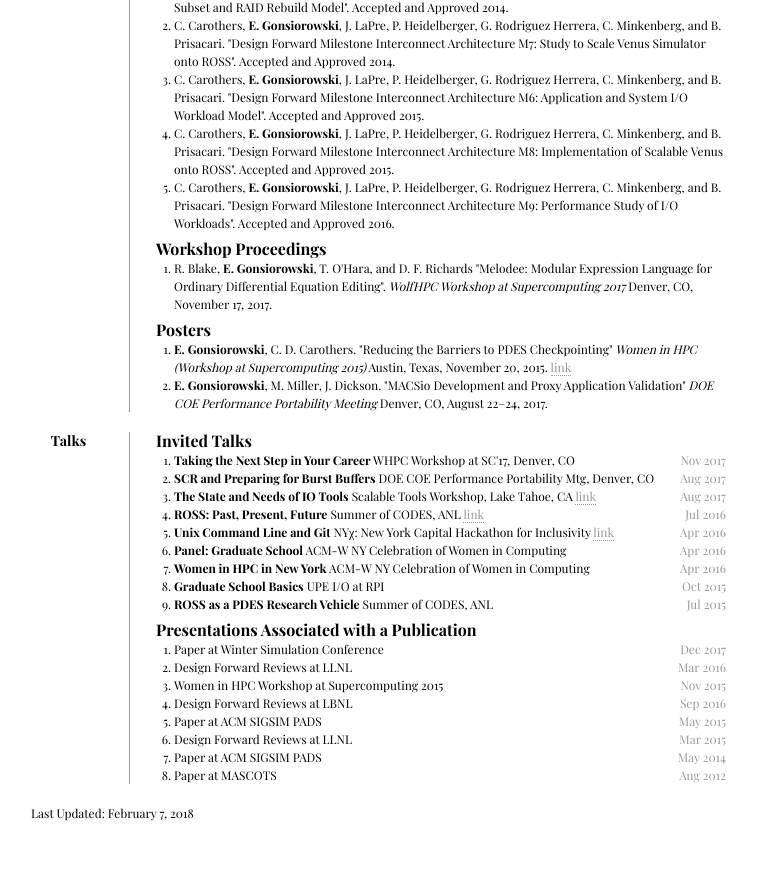
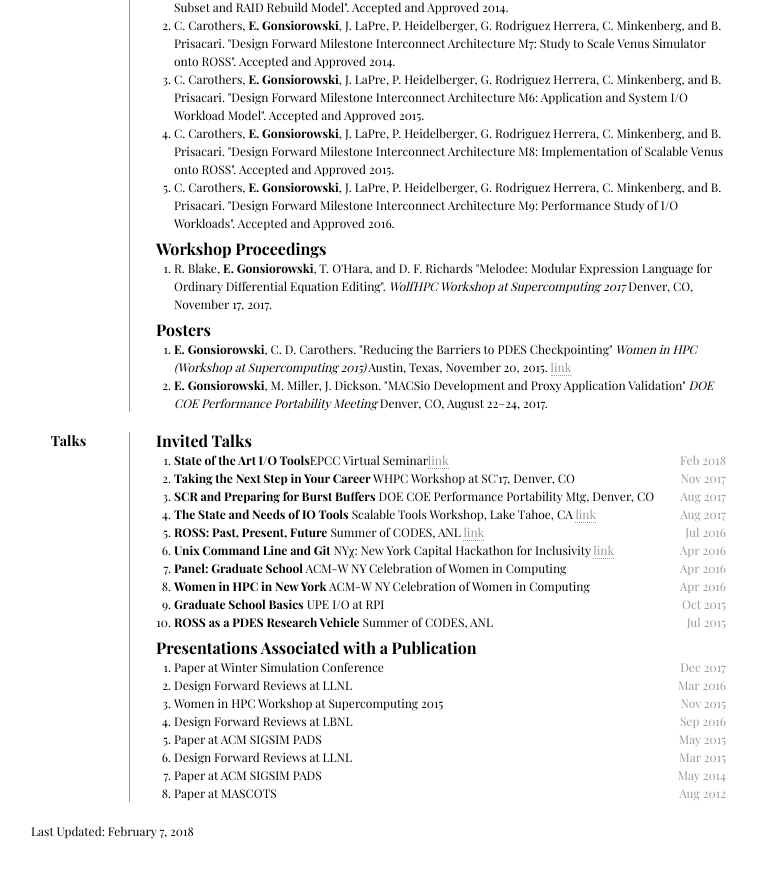
Before and after one commit to gonsie/gonsie.github.io, a Jekyll site: the page cv.html, which Jekyll copies as it is, in a window 1280 px wide and 900 px high, scrolled down 2490 px. Shown: the top 878 px of the window, without its empty margins (259-1016 px from the left). Built offline with Jekyll 4.4.1, drawn with Linux system fonts in a browser that asks for light colours; some web fonts are replaced.

Commit message:
EPCC IO invited talk

```diff
--- a/cv.html
+++ b/cv.html
@@ -484,6 +484,7 @@
             <dd>
                 <h2><strong>Invited Talks</strong></h2>
                 <ol>
+                    <li><strong>State of the Art I/O Tools</strong>EPCC Virtual Seminar<a href="papers/epcc-2018-io-talk.pdf" class='noprint'>link</a><span>Feb 2018</span></li>
                     <li><strong>Taking the Next Step in Your Career</strong> WHPC Workshop at SC'17, Denver, CO<span>Nov 2017</span></li>
                     <li><strong>SCR and Preparing for Burst Buffers</strong> DOE COE Performance Portability Mtg, Denver, CO<span>Aug 2017</span></li>
                     <li>
```
